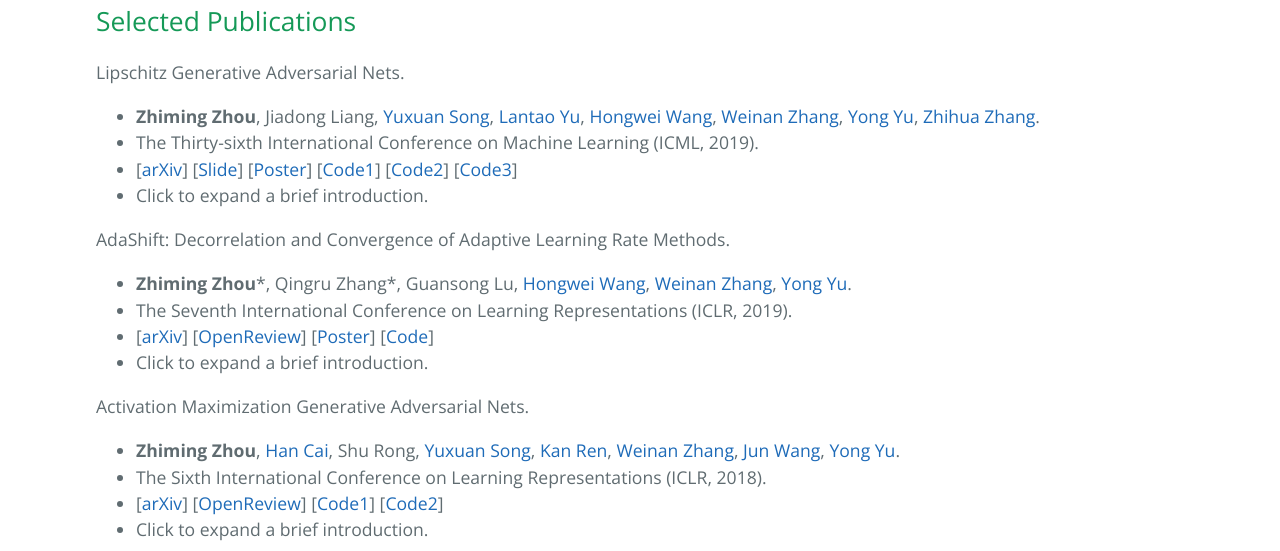
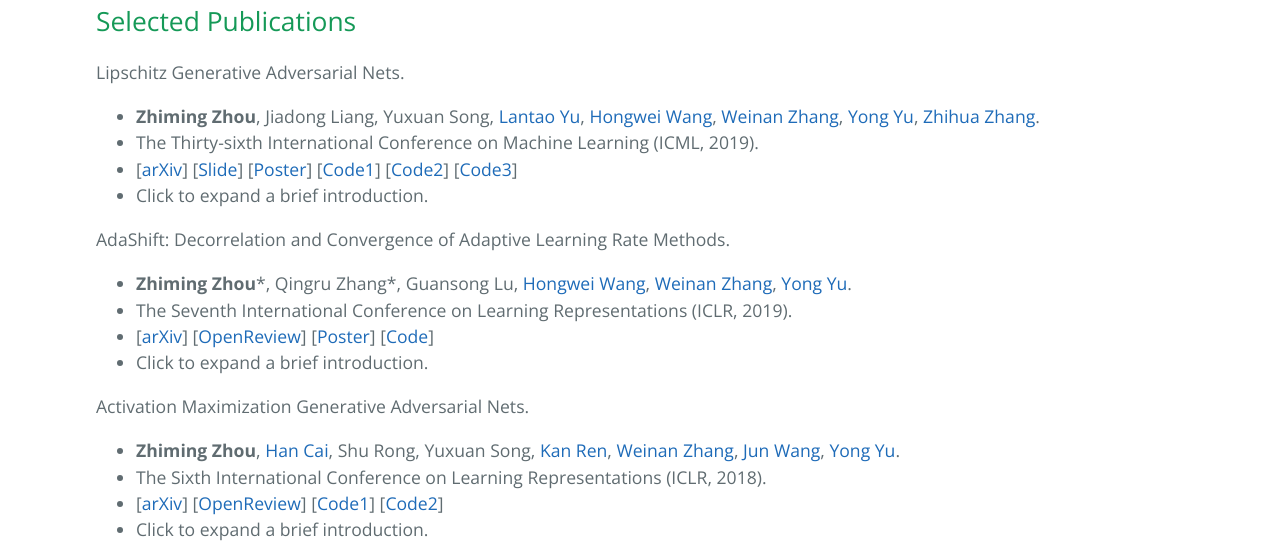
Before and after one commit to ZhimingZhou/zhimingzhou.github.io, a Jekyll site: the page built from index.md, in a window 1280 px wide. Shown: the part 1040-1591 px from the top of the page. Built offline with Jekyll 4.4.1, drawn with Linux system fonts in a browser that asks for light colours; comment, search, counter and statistics services are not loaded; part of the change alters nothing that is shown.

```diff
--- a/index.md
+++ b/index.md
@@ -26,19 +26,17 @@ Zhiming has a broad interest in machine learning and deep learning, and he prefe
 
 ## Selected Publications
 
-<!--
-Lipschitz Regularized Generative Adversarial Nets.
-- **Zhiming Zhou**, [Zhihua Zhang](http://www.math.pku.edu.cn/teachers/zhzhang/).
+<!-- Lipschitz Regularized Generative Adversarial Nets: Theory, Algorithms, and Beyond.
+- **Zhiming Zhou**, Jiadong Liang, [Yong Yu](http://apex.sjtu.edu.cn/members/yyu), [Zhihua Zhang](http://www.math.pku.edu.cn/teachers/zhzhang/).
 - Submitted to the Journal of Machine Learning Research (JMLR Submission).
 - \[[arXiv](https://raw.githubusercontent.com/ZhimingZhou/zhimingzhou.github.io/master/assets/Lipschitz_Regularized_GANs.pdf)\]
   \[[Code1](https://github.com/ZhimingZhou/AdaShift-LGANs-MaxGP-refactored)\]
   \[[Code2](https://github.com/ZhimingZhou/LGANs-for-reproduce)\]
   \[[Code3](https://github.com/ZhimingZhou/MaxGP-MaxAL-for-reproduce)\]
-- <details><summary>Click to expand a brief introduction.</summary>This is a substantially extended version of "Lipschitz Generative Adversarial Nets", aimed at a comprehensive understanding on the training instability issue and convergence of GANs. We provide a thoroughgoing study upon Lipschitz regularization and Lipschitz regularized GANs, both theoretically and empirically. We thereby achieve consistently superior performance over WGANs with theoretical justification. We provide a systematic study on the gradient issues of unregularized GANs (including the gradient uninformativeness) and their practical behaviors, from which we venture a conjecture on the mechanisms of how unregularized GANs work in practice and find a fundamental cause of mode collapse, i.e., the locality of their gradient information. We study the differentiation properties of GANs with the help of the envelope theorem and realize that the current GANs is essentially a sample-based framework and the information interchange between the generator and the discriminator must be passed via the gradients of the discriminative function with respect to generated samples, because the discriminator takes a sample as input.</details>
--->
+- <details><summary>Click to expand a brief introduction.</summary>This is a substantially extended version of "Lipschitz Generative Adversarial Nets", aimed at a comprehensive understanding on the training instability issue and convergence of GANs. Besides a more detailed analysis upon Lipschitz regularization and Lipschitz regularized GANs, in chasing a clear understanding of the implications and practical behaviors of the gradient uninformativeness issue, we build a systematic explanation on common convergence issues of GANs, including how unregularized GANs work in practice and the cause of mode collapse. We also identity and elaborate the key factors of convergence guarantee. </details> -->
 
 Lipschitz Generative Adversarial Nets.
-- **Zhiming Zhou**, Jiadong Liang, [Yuxuan Song](https://yuxuansong.github.io/files/yuxuan_20Mar.pdf), [Lantao Yu](http://lantaoyu.com/), [Hongwei Wang](https://cs.stanford.edu/~hongweiw/), [Weinan Zhang](http://wnzhang.net/), [Yong Yu](http://apex.sjtu.edu.cn/members/yyu), [Zhihua Zhang](http://www.math.pku.edu.cn/teachers/zhzhang/).
+- **Zhiming Zhou**, Jiadong Liang, Yuxuan Song, [Lantao Yu](http://lantaoyu.com/), [Hongwei Wang](https://cs.stanford.edu/~hongweiw/), [Weinan Zhang](http://wnzhang.net/), [Yong Yu](http://apex.sjtu.edu.cn/members/yyu), [Zhihua Zhang](http://www.math.pku.edu.cn/teachers/zhzhang/).
 - The Thirty-sixth International Conference on Machine Learning (ICML, 2019).
 - \[[arXiv](https://arxiv.org/abs/1902.05687)\]
   \[[Slide](https://icml.cc/media/Slides/icml/2019/halla(11-14-00)-11-15-10-4628-lipschitz_gener.pdf)\]
@@ -58,7 +56,7 @@ AdaShift: Decorrelation and Convergence of Adaptive Learning Rate Methods.
 - <details><summary>Click to expand a brief introduction.</summary>We study the convergence issue of Adam optimizer. With the proposed concept *net update factor*, we showed that the key issue in Adam lies in its biased adaptive learning rate caused by the correlation between the adaptive term v_t and the current gradient g_t, and a temporal shift operation is proposed to solve such an issue. Our new understanding of the role of v_t also free v_t from its traditional update rule, leading to more interesting variants. Particularly, with dimension reduction operation in v_t, we achieve the so-called adaptive learning rate SGD, which removes the global gradient scale but keeps the relative scales.</details>
 
 Activation Maximization Generative Adversarial Nets.
-- **Zhiming Zhou**, [Han Cai](https://han-cai.github.io/files/cv.pdf), Shu Rong, [Yuxuan Song](https://yuxuansong.github.io/files/yuxuan_20Mar.pdf), [Kan Ren](http://www.saying.ren/), [Weinan Zhang](http://wnzhang.net/), [Jun Wang](http://www0.cs.ucl.ac.uk/staff/Jun.Wang/), [Yong Yu](http://apex.sjtu.edu.cn/members/yyu).
+- **Zhiming Zhou**, [Han Cai](https://han-cai.github.io/index.html), Shu Rong, Yuxuan Song, [Kan Ren](http://www.saying.ren/), [Weinan Zhang](http://wnzhang.net/), [Jun Wang](http://www0.cs.ucl.ac.uk/staff/Jun.Wang/), [Yong Yu](http://apex.sjtu.edu.cn/members/yyu).
 - The Sixth International Conference on Learning Representations (ICLR, 2018).
 - \[[arXiv](https://arxiv.org/abs/1703.02000)\]
   \[[OpenReview](https://openreview.net/forum?id=HyyP33gAZ&noteId=HyyP33gAZ)\]
```
